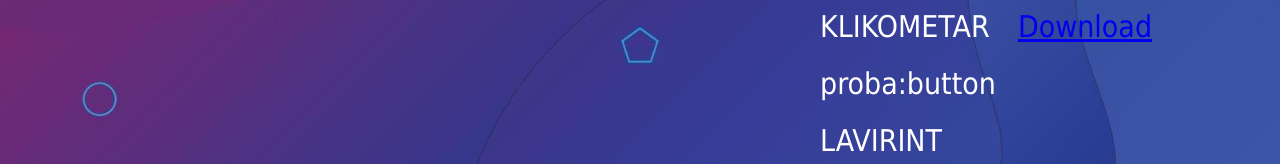
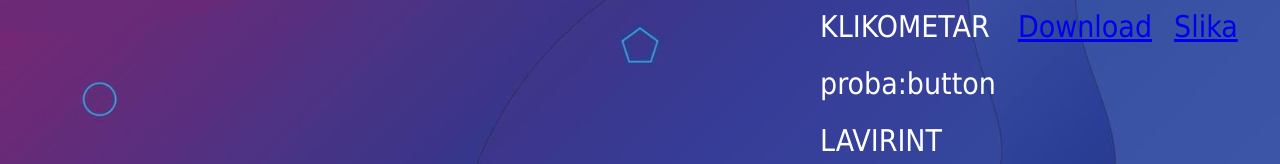
Before and after one commit to aca67/aleksajokic, a plain HTML site: page index1.html in a window 1280 px wide. Shown: the part 355-519 px from the top of the page. Drawn offline with nearby package versions, Linux system fonts and the light colour scheme.

Commit message:
Update index1.html

```diff
--- a/index1.html
+++ b/index1.html
@@ -191,7 +191,7 @@
         <tr>
             <td>KLIKOMETAR</td>
             <td><a href="klikometarr.zip">Download</a></td>
-            <td></td>
+            <td><a href="klikometar.png">Slika</a></td>
         </tr>
         <tr>
          <td>proba:button</td>
```
